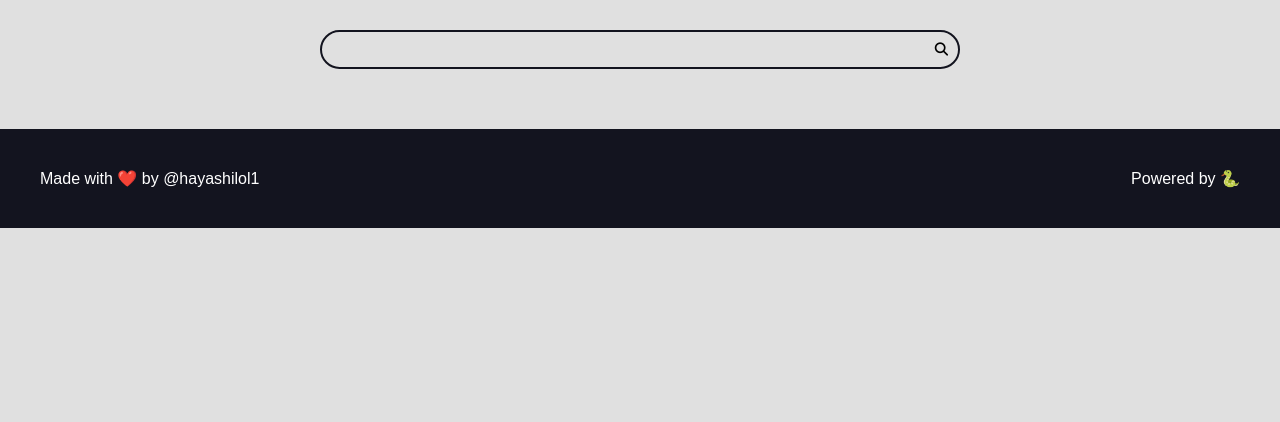
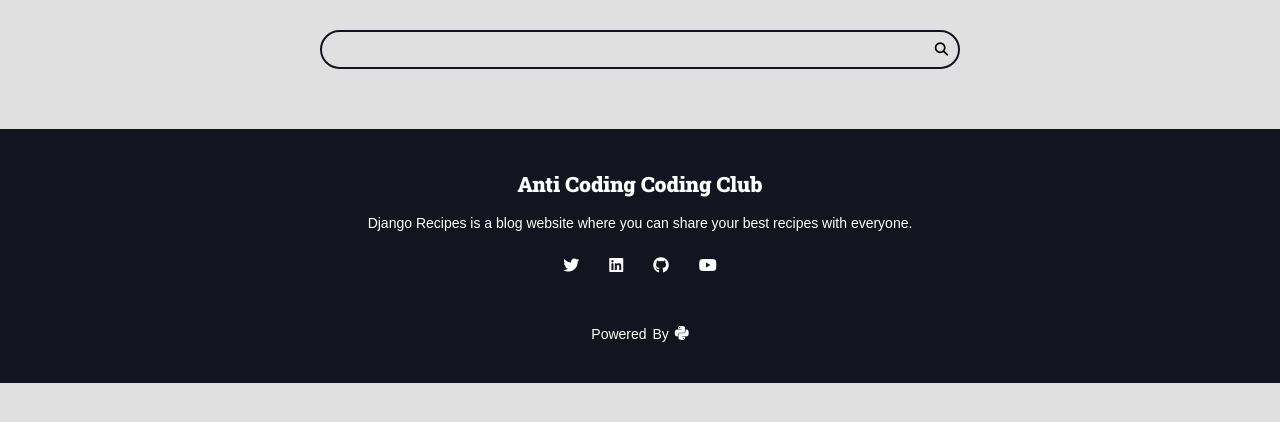
Before and after one commit to mmaachado/django-recipes, a Django app: template recipes/templates/recipes/pages/home.html in a window 1280 px wide. Shown: the part 113-535 px from the top of the page. Run offline with Django 4.2, Linux system fonts and the light colour scheme; the template is opened without the code that fills it, so the values that code supplies are empty; some libraries are stand-ins or nearby versions.

Commit message:
updated main footer for socials and better design

```diff
--- a/recipes/static/recipes/css/styles.css
+++ b/recipes/static/recipes/css/styles.css
@@ -263,24 +263,87 @@ h6 {
 /*================= FOOTER =================*/
 
 .main-footer {
+    position: absolute;
+    left: 0;
+    right: 0;
+    background: var(--color-primary-dark);
+    height: auto;
+    width: 100vw;
+    padding-top: 4rem;
+    color: var(--color-white);
+}
+
+.main-footer-content {
     display: flex;
     align-items: center;
-    justify-content: space-between;
-    background: var(--color-primary-dark);
-    color: var(--color-white);
-    padding: var(--spacing-gutter-large);
+    justify-content: center;
+    flex-direction: column;
+    text-align: center;
 }
 
-.main-footer a {
-    color: var(--color-white);
-    text-decoration: none;
-    transition: all 300ms ease-in-out;
+.main-footer-content h3 {
+    font-size: 2.1rem;
+    font-weight: 500;
+    text-transform: capitalize;
+    line-height: 3rem;
 }
 
-
-.main-footer a:hover {
-    filter: brightness(.8);
-
+.main-footer-content p {
+    min-width: 5rem;
+    margin: 10px auto;
+    line-height: 28px;
+    font-size: 14px;
+    color: var(--color-white);
 }
 
+.socials {
+    list-style: none;
+    display: flex;
+    align-items: center;
+    justify-content: center;
+    margin: 1rem 0 3rem 0;
+}
+
+.socials li {
+    margin: 0 10px;
+}
+
+.socials a {
+    text-decoration: none;
+    color: var(--color-white);
+    padding: 5px;
+}
+
+.socials a i {
+    transition: color .4s ease;
+}
+
+.socials a:hover i {
+    color: var(--color-primary);
+}
+
+.footer-bottom{
+    width: 100vw;
+    padding: 20px;
+    padding-bottom: 40px;
+    text-align: center;
+    align-items: center;
+    justify-content: center;
+}
+.footer-bottom p{
+    font-size: 14px;
+    word-spacing: 2px;
+    text-transform: capitalize;
+}
+.footer-bottom p a{
+  color: var(--color-white);
+  font-size: 16px;
+  text-decoration: none;
+  transition: color .4s ease;
+}
+
+.footer-bottom p a:hover {
+    color: var(--color-primary-hover);
+  }
+
 /*=================  =================*/
--- a/recipes/templates/recipes/partials/footer.html
+++ b/recipes/templates/recipes/partials/footer.html
@@ -1,13 +1,15 @@
 <footer class="main-footer">
-    <div class="developer">
-        <a href="" target="_blank" rel="no-referrer noopener">
-            Made with ❤️ by @hayashilol1
-        </a>
+    <div class="main-footer-content">
+        <h3>Anti Coding Coding Club</h3>
+        <p>Django Recipes is a blog website where you can share your best recipes with everyone.</p>
+        <ul class="socials">
+            <li><a href="https://twitter.com/hayashilol1"><i class="fa-brands fa-twitter"></i></a></li>
+            <li><a href="https://www.linkedin.com/in/marcelo-machado/"><i class="fa-brands fa-linkedin"></i></a></li>
+            <li><a href="https://github.com/mmaachado"><i class="fa-brands fa-github"></i></a></li>
+            <li><a href="http://youtube.com/@anticodingcodingclub"><i class="fa-brands fa-youtube"></i></a></li>
+        </ul>
     </div>
-
-    <div class="framework">
-        <a href="https://www.djangoproject.com/" target="_blank" rel="no-referrer noopener">
-            Powered by 🐍
-        </a>
+    <div class="footer-bottom">
+        <p>Powered by <a href="https://www.python.org/"><i class="fa-brands fa-python"></i></a></p>
     </div>
 </footer>
```
